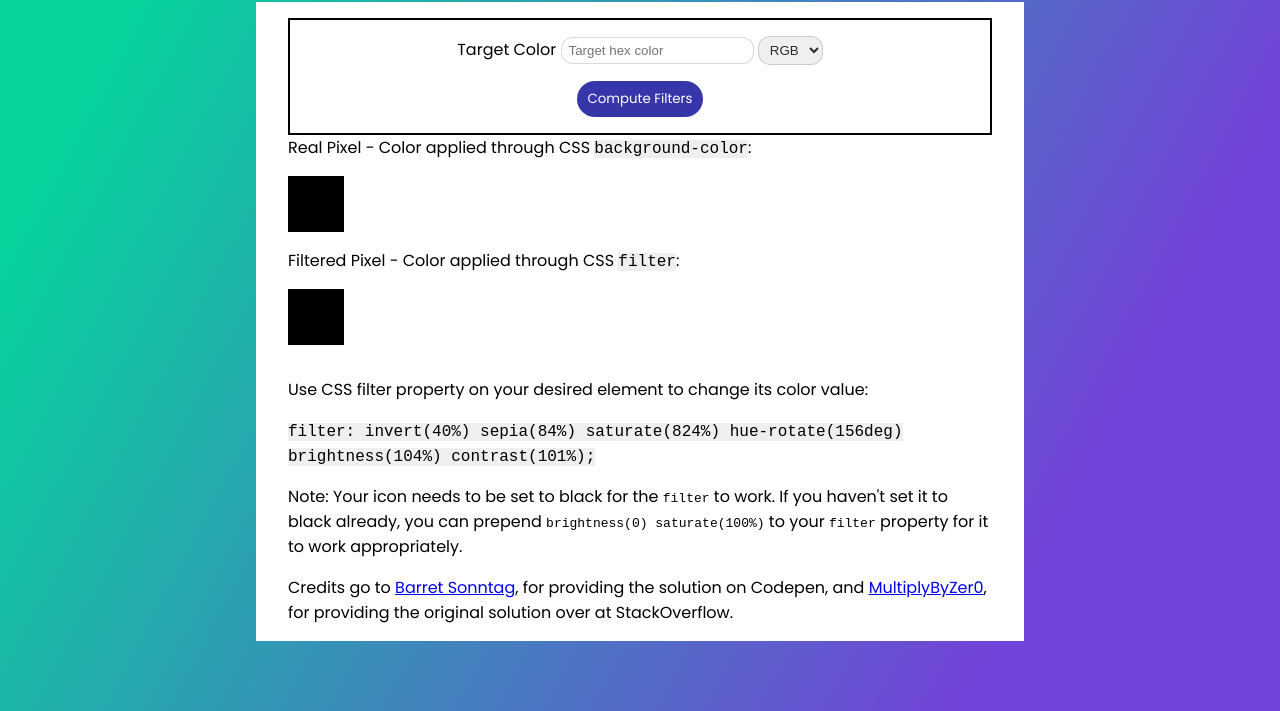
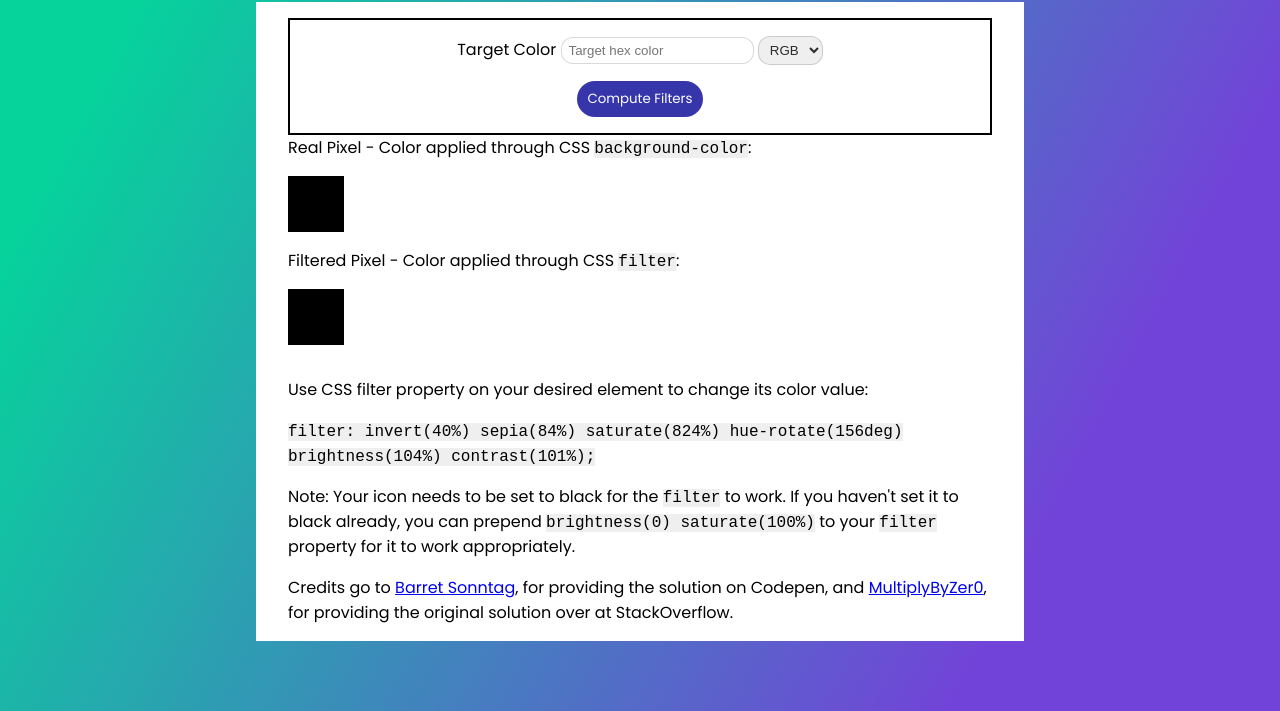
Before and after one commit to tomasohCHOM/FilterConverter, a website: page index.html in a window 1280 px wide. Shown: the part 89-800 px from the top of the page. Drawn offline with Linux system fonts and the light colour scheme.

```diff
--- a/styles.css
+++ b/styles.css
@@ -79,7 +79,8 @@
     transform: scale(1.05);
 }
 
-.main-wrapper > div > code {
+.main-wrapper > div > code,
+.main-wrapper > article > code {
     font-size: 1rem;
     background-color: rgba(147, 147, 147, 0.15);
 }
```
